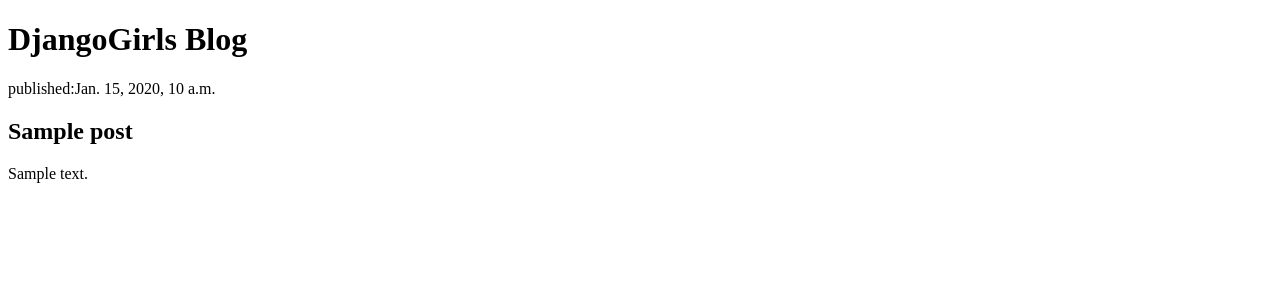
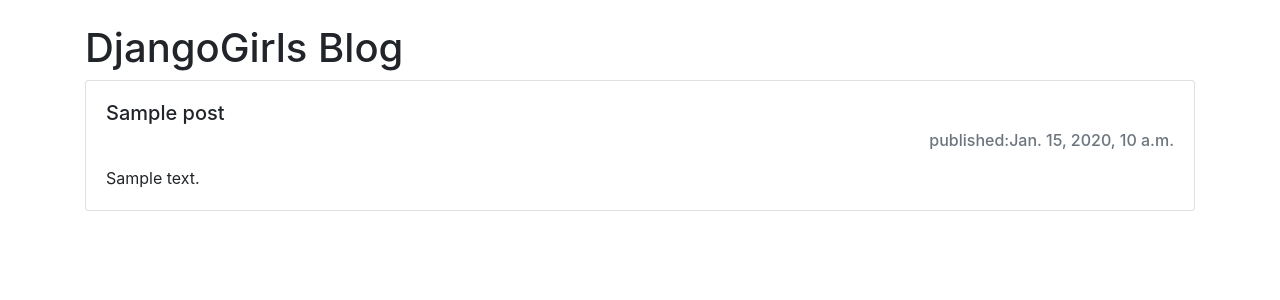
Before and after one commit to sungmin414/Django-tutorial, a Django app: page / in a window 1280 px wide. Shown: the top 300 px of the page. Run offline with Django 3.2, Linux system fonts and the light colour scheme; tables that the repository leaves empty hold one stand-in row (values such as "Sample post"); some libraries are stand-ins or nearby versions.

Commit message:
post_list.html에 Bootstrap CSS파일을 링크시키고 각 Post의 스타일을 지정

```diff
--- a/app/templates/blog/post_list.html
+++ b/app/templates/blog/post_list.html
@@ -1,3 +1,4 @@
+{% load static %}
 <!doctype html>
 <html lang="ko">
 <head>
@@ -6,19 +7,27 @@
           content="width=device-width, user-scalable=no, initial-scale=1.0, maximum-scale=1.0, minimum-scale=1.0">
     <meta http-equiv="X-UA-Compatible" content="ie=edge">
     <title>My First Blog</title>
+    {% comment %}
+    {% static '경로' %}는
+    settings.py의 STATICFILES_DIRS에 포함된 경로를 기반으로 파일의 URL을 리턴해준다
+    {% ststic %}태그를 쓰려면 템플릿 상단에 {% load static %}이 필요
+    {% endcomment %}
+
+    <link rel="stylesheet" href="{% static 'css/bootstrap.css' %}">
 </head>
 <body>
-    <h1>DjangoGirls Blog</h1>
+    <div class="container">
+        <h1 class="mt-4">DjangoGirls Blog</h1>
 
-    {% for post in posts %}
-        <div>
-            <p>published:{{ post.published_date }}</p>
-            <h2>{{ post.title }}</h2>
-            <p>{{ post.text }}</p>
+        {% for post in posts %}
+        <div class="card mb-4">
+            <div class="card-body">
+                <h5 class="card-title">{{ post.title }}</h5>
+                <h6 class="card-subtitle text-muted mb-3 text-right">published:{{ post.published_date }}</h6>
+                <p class="card-text">{{ post.text }}</p>
+            </div>
         </div>
-    {% endfor %}
-
-
-
+        {% endfor %}
+    </div>
 </body>
 </html>
```
